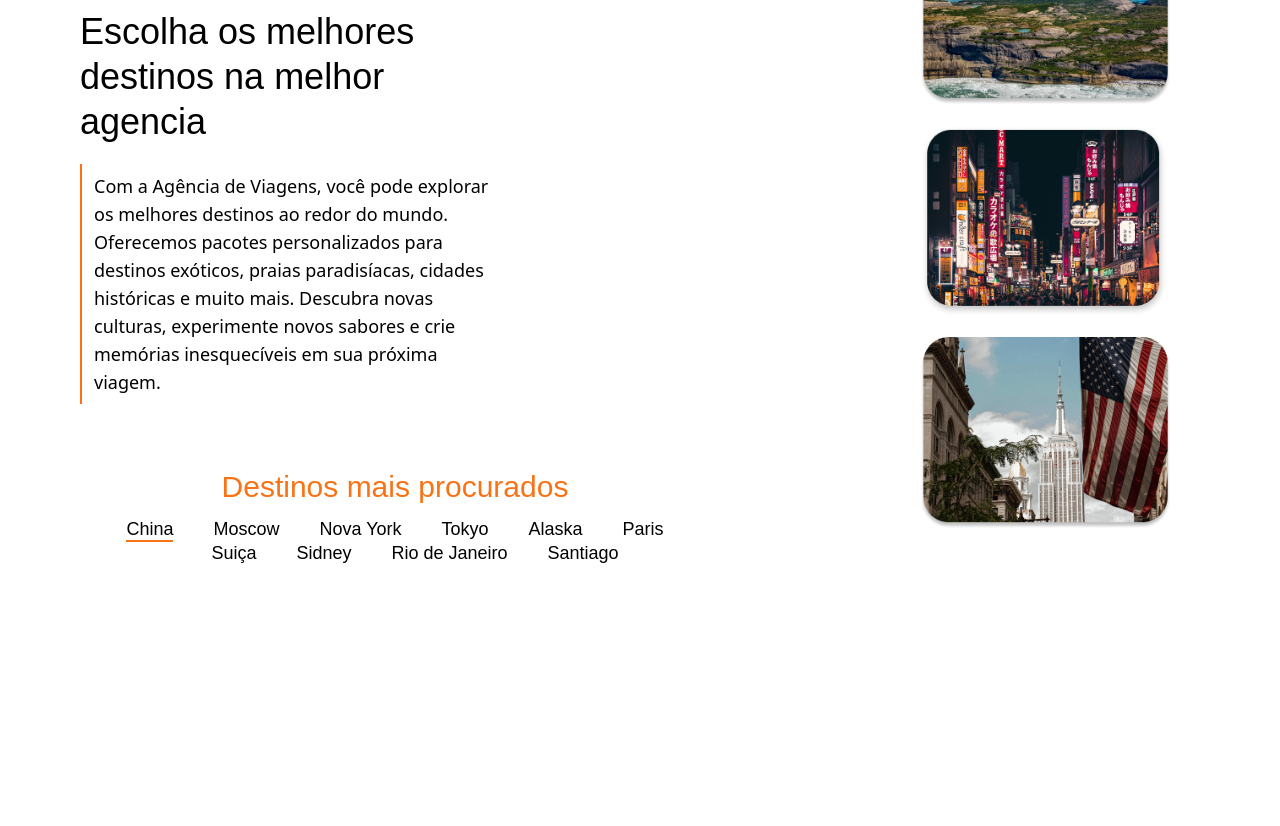
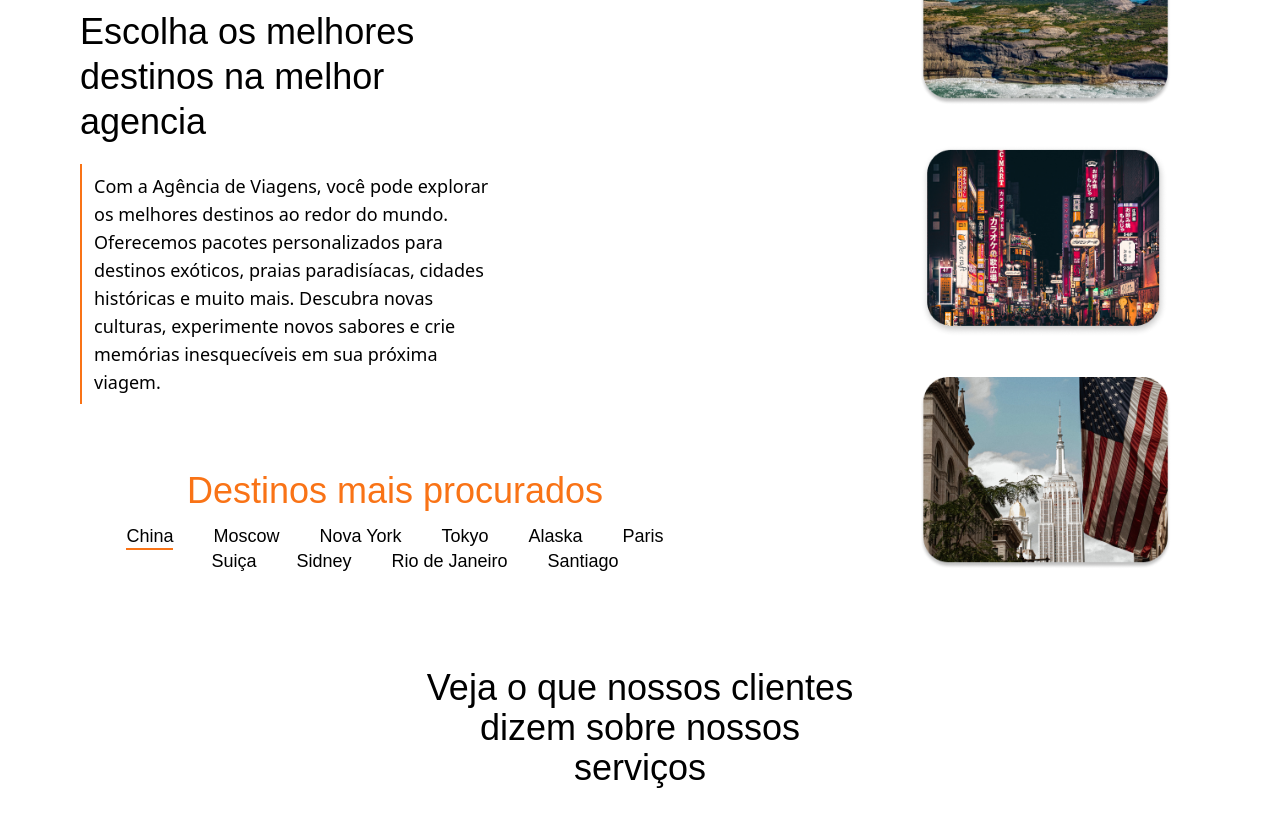
Before and after one commit to RicSilva9/Turismo, a React (Create React App) app in the folder thynk-travel/: page / in a window 1280 px wide. Shown: the part 680-1506 px from the top of the page. Before the commit the page ends 1245 px from the top, so only its background shows below. Built offline with nearby package versions, Linux system fonts and the light colour scheme.

Commit message:
"Added Depoimentos component to App.js, updated Destino component with font size and margin changes, and modified Modal component with href and alt attribute additions." IA commit

```diff
--- a/thynk-travel/src/App.js
+++ b/thynk-travel/src/App.js
@@ -1,3 +1,4 @@
+import Depoimentos from "./components/Depoimentos";
 import Destino from "./components/Destinos";
 import Header from "./components/Header";
 
@@ -5,7 +6,10 @@ function App() {
   return (
     <div>
       <Header />
-      <Destino />
+      <div>
+        <Destino />
+        <Depoimentos />
+      </div>
     </div>
   );
 }
--- /dev/null
+++ b/thynk-travel/src/components/Depoimentos/index.jsx
@@ -0,0 +1,13 @@
+
+
+export default function Depoimentos() {
+  return (
+    <section className="md:mt-24">
+      <h2 className="text-center fjalla tracking-normal leading-tight hover:cursor-default lg:text-4xl max-w-md m-auto">Veja o que nossos clientes dizem sobre nossos serviços</h2>
+
+      <div className="md:mt-10">
+
+      </div>
+    </section>
+  )
+}
--- a/thynk-travel/src/components/Destinos/index.jsx
+++ b/thynk-travel/src/components/Destinos/index.jsx
@@ -26,7 +26,7 @@ export default function Destino() {
       <section className="md:w-3/4 max-md:px-4 w-full">
 
         <div className="mt-5 lg:mt-24 max-md:mt-10">
-          <h2 className="text-4xl w-2/4 fjalla tracking-normal leading-tight hover:cursor-default max-md:w-full max-md:text-3xl cursor-default">Escolha os melhores destinos na melhor agencia </h2>
+          <h2 className="text-4xl w-2/4 fjalla tracking-normal leading-tight hover:cursor-default max-md:w-full max-md:text-2xl cursor-default">Escolha os melhores destinos na melhor agencia </h2>
           <p className="mt-5 w-2/4 text-sm ps-3 py-2 md:text-lg border-s-2 border-orange-500 max-lg:w-full cursor-default">Com a Agência de Viagens, você pode explorar os melhores destinos ao redor do mundo. Oferecemos pacotes personalizados para destinos exóticos, praias paradisíacas, cidades históricas e muito mais. Descubra novas culturas, experimente novos sabores e crie memórias inesquecíveis em sua próxima viagem.</p>
         </div>
 
@@ -41,7 +41,7 @@ export default function Destino() {
         </div>
 
         <div className="mt-16 max-md:mt-3">
-          <h3 className="text-3xl w-3/4 fjalla tracking-normal leading-tight hover:cursor-default text-orange-500 text-center max-lg:w-full max-md:text-2xl cursor-default">Destinos mais procurados</h3>
+          <h2 className="text-4xl w-3/4 fjalla tracking-normal leading-tight hover:cursor-default text-orange-500 text-center max-lg:w-full max-md:text-2xl cursor-default">Destinos mais procurados</h2>
           <ul className="flex flex-wrap justify-center mt-3 w-3/4 px-10 max-lg:w-full max-md:px-5">
             <li className="border-b-2 border-orange-500 fjalla tracking-normal leading-tight text-lg max-md:ms-4 max-md:text-base cursor-default">China</li>
             <li className="lg:ms-10 fjalla tracking-normal leading-tight text-lg md:ms-4 max-md:text-base cursor-default max-md:ms-5">Moscow</li>
@@ -58,9 +58,9 @@ export default function Destino() {
       </section>
 
       <div className="max-lg:flex max-lg:flex-col max-lg:items-end max-lg:w-1/4 max-md:hidden">
-        <img src={`${process.env.PUBLIC_URL}/img/img-destinos-001.png`} alt="Imagem de destinos" className="lg:max-h-48 md:max-h-28 max-lg:mt-5 cursor-default"/>
-        <img src={`${process.env.PUBLIC_URL}/img/img-destinos-002.png`} alt="Imagem de destinos" className="lg:max-h-48 mt-5 md:max-h-28 cursor-default"/>
-        <img src={`${process.env.PUBLIC_URL}/img/img-destinos-003.png`} alt="Imagem de destinos" className="lg:max-h-48 mt-5 md:max-h-28 cursor-default"/>
+        <img src={`${process.env.PUBLIC_URL}/img/img-destinos-001.png`} alt="Imagem de destinos" className="lg:max-h-48 md:max-h-28 max-lg:mt-10 cursor-default"/>
+        <img src={`${process.env.PUBLIC_URL}/img/img-destinos-002.png`} alt="Imagem de destinos" className="lg:max-h-48 mt-10 md:max-h-28 cursor-default"/>
+        <img src={`${process.env.PUBLIC_URL}/img/img-destinos-003.png`} alt="Imagem de destinos" className="lg:max-h-48 mt-10 md:max-h-28 cursor-default"/>
       </div>
     </section>
   )
--- a/thynk-travel/src/components/Modal/index.jsx
+++ b/thynk-travel/src/components/Modal/index.jsx
@@ -56,7 +56,7 @@ export default function Modal({ isOpen, setModalOpen, children }) {
                     </label>
                     <div className="text-sm">
                       <a
-                        href="#"
+                        href="#home-id-nav"
                         className="font-semibold text-indigo-600 hover:text-indigo-500"
                       >
                         Esqueceu sua senha?
@@ -89,11 +89,11 @@ export default function Modal({ isOpen, setModalOpen, children }) {
               <p className="text-center text-gray-700 text-sm mt-6 cursor-default">or with</p>
               <div className="flex justify-center gap-5 mt-6">
                 <button className="text-black px-3 py-1 border border-black rounded-lg hover:bg-blue-500 hover:text-white hover:border-none hover:font-bold flex items-center gap-1">
-                  <img src="https://lh3.googleusercontent.com/COxitqgJr1sJnIDe8-jiKhxDx1FrYbtRHKJ9z_hELisAlapwE9LUPh6fcXIfb5vwpbMl4xl9H9TRFPc5NOO8Sb3VSgIBrfRYvW6cUA" className="max-h-5 bg-slate-50 rounded-full" />
+                  <img src="https://lh3.googleusercontent.com/COxitqgJr1sJnIDe8-jiKhxDx1FrYbtRHKJ9z_hELisAlapwE9LUPh6fcXIfb5vwpbMl4xl9H9TRFPc5NOO8Sb3VSgIBrfRYvW6cUA" className="max-h-5 bg-slate-50 rounded-full" alt="logo google" />
                   Google
                 </button>
                 <button className="text-black px-3 py-1 border border-black rounded-lg hover:bg-black hover:text-white hover:border-none hover:font-bold flex items-center gap-1">
-                  <img src="https://cdn.pixabay.com/photo/2022/01/30/13/33/github-6980894_1280.png" className="max-h-5 bg-slate-50 rounded-full" />
+                  <img src="https://cdn.pixabay.com/photo/2022/01/30/13/33/github-6980894_1280.png" className="max-h-5 bg-slate-50 rounded-full" alt="logo github" />
                   Github
                 </button>
               </div>
```
